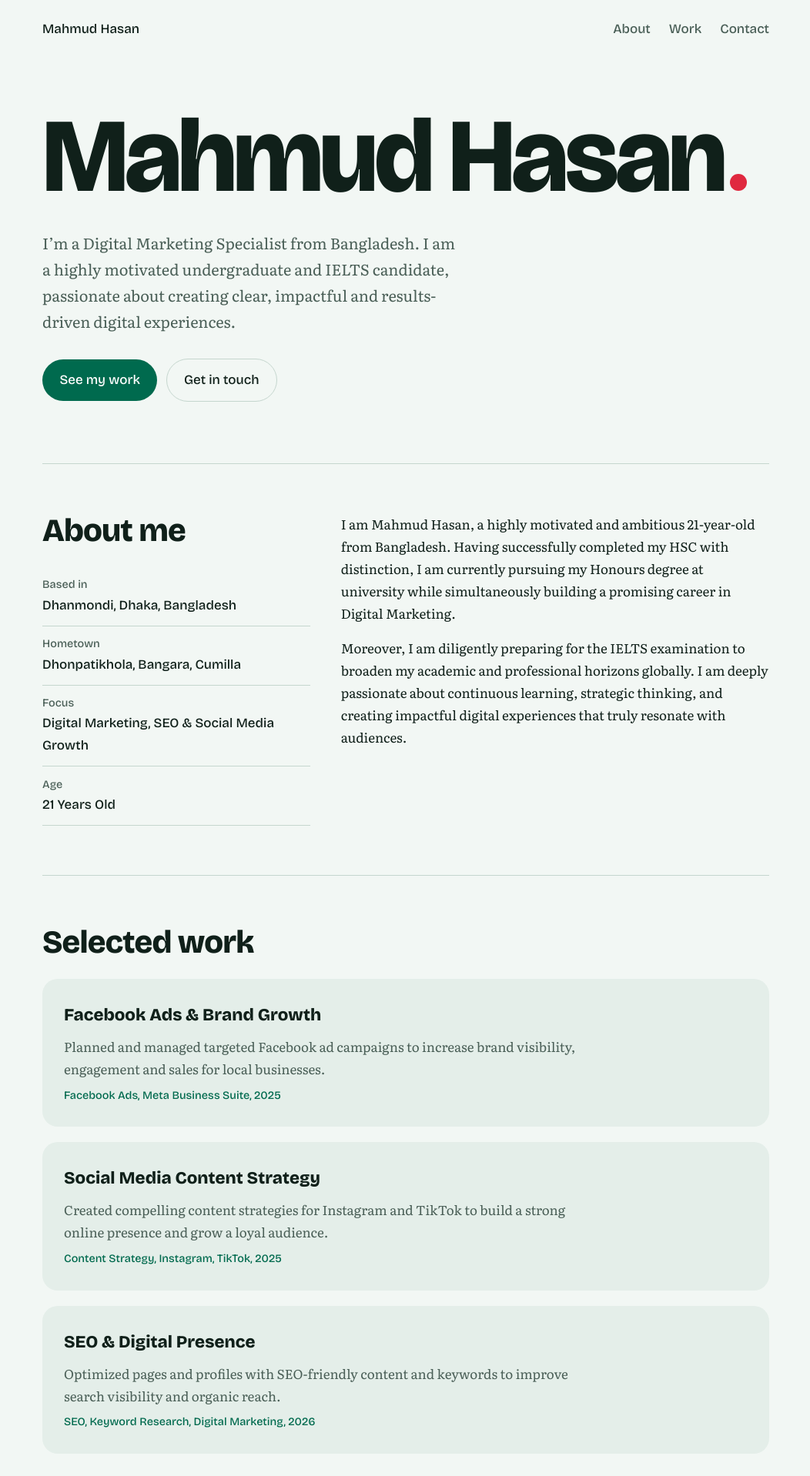
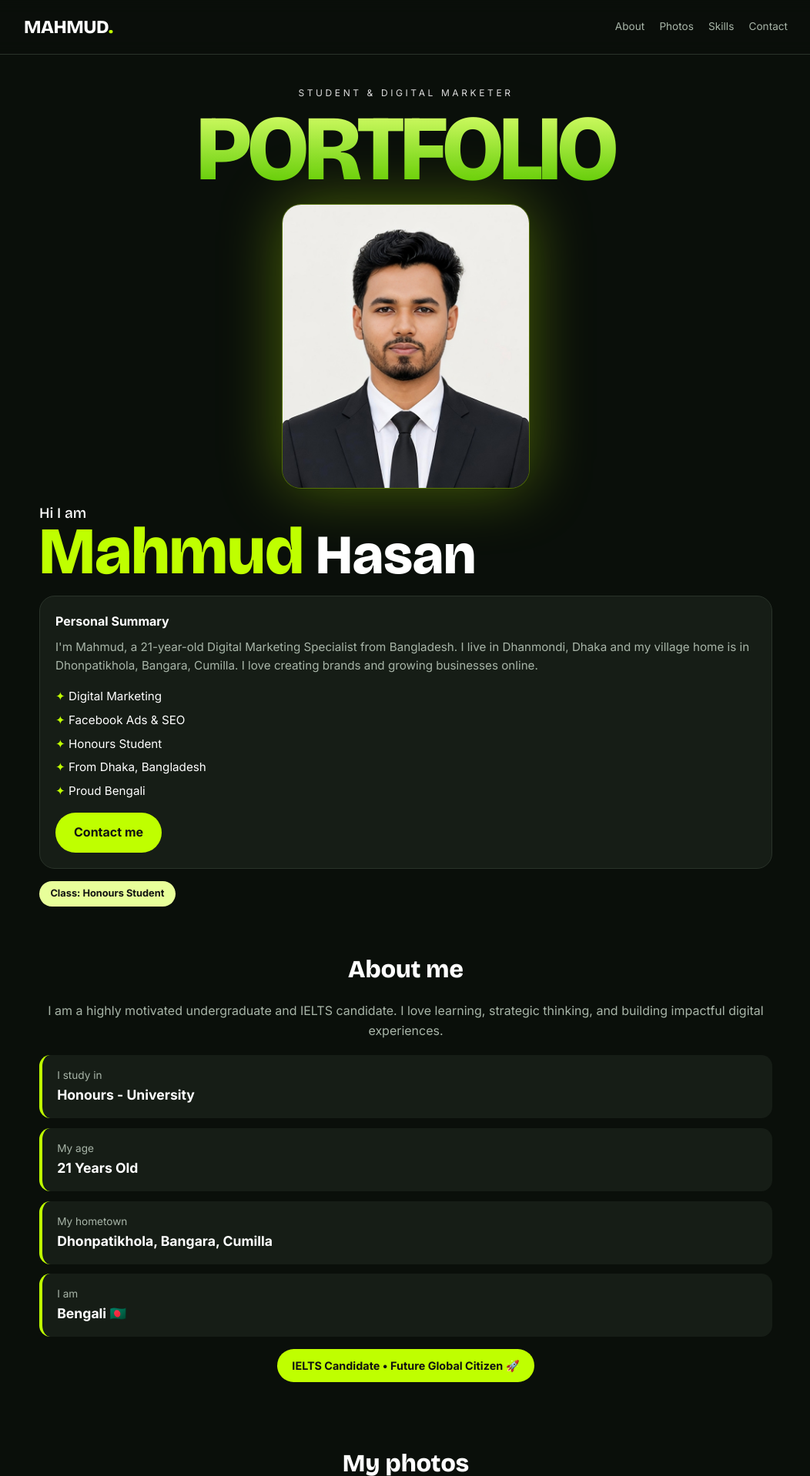
Before and after one commit to mahmudh5667-hub/mahmud, a plain HTML site: page index.html in a window 1280 px wide. Shown: the top 1918 px of the page at 77% size, without its empty margins (113-1165 px from the left). Drawn offline with nearby package versions, Linux system fonts and the light colour scheme.

Commit message:
Update index.html

```diff
--- a/index.html
+++ b/index.html
@@ -4,147 +4,140 @@
 <meta charset="utf-8">
 <meta name="viewport" content="width=device-width, initial-scale=1, viewport-fit=cover">
 <title>Mahmud Hasan – Portfolio</title>
-<link rel="preconnect" href="https://fonts.googleapis.com">
-<link rel="preconnect" href="https://fonts.gstatic.com" crossorigin>
-<link href="https://fonts.googleapis.com/css2?family=Bricolage+Grotesque:opsz,wght@12..96,500;12..96,800&family=Literata:opsz,wght@7..72,400;7..72,500&display=swap" rel="stylesheet">
+<link href="https://fonts.googleapis.com/css2?family=Bricolage+Grotesque:wght@500;800&family=Inter:wght@400;500;600;700&display=swap" rel="stylesheet">
 <style>
-:root{
-  --bg:#F2F7F4; --surface:#E4EEE9; --ink:#10201A; --muted:#4A5F57; --green:#006A4E; --red:#E0293F; --line:#C5D6CE;
-  --head:"Bricolage Grotesque","Helvetica Neue",Arial,sans-serif;
-  --body:"Literata",Georgia,"Times New Roman",serif;
-  box-sizing:border-box;
-  padding-top:env(safe-area-inset-top,0px);
-  padding-bottom:env(safe-area-inset-bottom,0px);
-}
-@media (prefers-color-scheme:dark){
-  :root:not([data-theme="light"]){--bg:#0D1814; --surface:#15251F; --ink:#E8F1ED; --muted:#9DB3AA; --green:#3DBE96; --red:#FF5468; --line:#26403A; color-scheme:dark}
-}
-:root[data-theme="dark"]{--bg:#0D1814; --surface:#15251F; --ink:#E8F1ED; --muted:#9DB3AA; --green:#3DBE96; --red:#FF5468; --line:#26403A; color-scheme:dark}
-*,*::before,*::after{box-sizing:border-box}
-html{scroll-padding-top:env(safe-area-inset-top,0px);scroll-behavior:smooth}
-body{margin:0;background:var(--bg);color:var(--ink);font-family:var(--body);font-size:1.0625rem;line-height:1.7}
-a{color:inherit}
-:focus-visible{outline:3px solid var(--green);outline-offset:3px;border-radius:4px}
-.wrap{max-width:62rem;margin:0 auto;padding:0 1.5rem}
-
-header.nav{display:flex;justify-content:space-between;align-items:center;padding:1.5rem 0;font-family:var(--head);font-weight:500}
-header.nav nav{display:flex;gap:1.5rem}
-header.nav a{text-decoration:none;color:var(--muted)}
-header.nav a:hover{color:var(--ink)}
-
-.hero{padding:4rem 0 5rem}
-.hero h1{font-family:var(--head);font-weight:800;font-size:clamp(3.2rem,12vw,8.5rem);line-height:.92;letter-spacing:-.035em;margin:0 0 2rem}
-.hero h1 .dot{display:inline-block;width:.16em;height:.16em;background:var(--red);border-radius:50%;margin-left:.06em;vertical-align:baseline}
-.hero p{max-width:34rem;font-size:1.25rem;color:var(--muted);margin:0 0 2rem}
-.btn{display:inline-block;font-family:var(--head);font-weight:500;background:var(--green);color:#fff;padding:.8rem 1.4rem;border-radius:999px;text-decoration:none}
-:root[data-theme="dark"] .btn{color:#06130E}
-@media (prefers-color-scheme:dark){:root:not([data-theme="light"]) .btn{color:#06130E}}
-.btn:hover{filter:brightness(1.1)}
-.btn.ghost{background:transparent;color:var(--ink);border:1.5px solid var(--line);margin-left:.5rem}
-
-section{padding:4rem 0;border-top:1px solid var(--line)}
-section h2{font-family:var(--head);font-weight:800;font-size:clamp(1.8rem,4vw,2.6rem);letter-spacing:-.02em;margin:0 0 1.5rem;line-height:1.1}
-.about{display:grid;grid-template-columns:1fr 1.6fr;gap:2.5rem}
-.about p{margin:0 0 1rem;max-width:40rem}
-.facts{margin:0;padding:0;list-style:none;font-family:var(--head)}
-.facts li{padding:.7rem 0;border-bottom:1px solid var(--line)}
-.facts span{display:block;color:var(--muted);font-size:.9rem}
-
-.projects{display:grid;gap:1.25rem}
-.project{background:var(--surface);border-radius:1.25rem;padding:1.75rem;display:grid;gap:.5rem}
-.project h3{font-family:var(--head);font-weight:800;font-size:1.4rem;margin:0}
-.project p{margin:0;color:var(--muted);max-width:42rem}
-.project .tags{font-family:var(--head);font-size:.9rem;color:var(--green);font-weight:500}
-
-.contact p{max-width:34rem;color:var(--muted)}
-.contact .mail{font-family:var(--head);font-weight:800;font-size:clamp(1.4rem,4vw,2.2rem);color:var(--green);word-break:break-all}
-.socials{list-style:none;margin:1.5rem 0 0;padding:0;display:flex;flex-wrap:wrap;gap:.7rem;font-family:var(--head)}
-.socials a{display:inline-block;border:1.5px solid var(--line);padding:.5rem 1rem;border-radius:999px;text-decoration:none;font-weight:500}
-.socials a:hover{background:var(--green);color:#fff;border-color:var(--green)}
-footer{padding:2rem 0 3rem;color:var(--muted);font-size:.9rem;border-top:1px solid var(--line)}
-
-@media (max-width:720px){
-  .about{grid-template-columns:1fr}
-  .btn.ghost{margin:.75rem 0 0}
-}
-@media (prefers-reduced-motion:reduce){html{scroll-behavior:auto}}
+*{box-sizing:border-box;margin:0;padding:0}
+:root{--bg:#0A0F0A;--card:#161D16;--neon:#BFFF00;--green:#8FE000;--muted:#A8B5A8;--line:#2A332A}
+body{background:var(--bg);color:#fff;font-family:Inter,system-ui,sans-serif;line-height:1.6;overflow-x:hidden}
+a{color:inherit;text-decoration:none}
+#loader{position:fixed;inset:0;background:#000;z-index:99;display:flex;flex-direction:column;align-items:center;justify-content:center;gap:16px;transition:opacity .5s,visibility .5s}
+#loader.hide{opacity:0;visibility:hidden}
+#loadNum{font-family:"Bricolage Grotesque",sans-serif;font-weight:800;font-size:clamp(4rem,18vw,7rem);color:var(--neon);line-height:1;letter-spacing:-.04em}
+#loadBar{width:min(320px,70vw);height:8px;background:#222;border-radius:999px;overflow:hidden}
+#loadFill{height:100%;width:0%;background:linear-gradient(90deg,#BFFF00,#4ADE80);border-radius:999px}
+#loadText{color:#888;font-size:.9rem}
+.wrap{max-width:62rem;margin:0 auto;padding:0 1.25rem}
+header{position:sticky;top:0;background:rgba(10,15,10,.9);backdrop-filter:blur(10px);z-index:10;border-bottom:1px solid var(--line)}
+.nav{display:flex;justify-content:space-between;align-items:center;padding:1rem 0}
+.logo{font-family:"Bricolage Grotesque",sans-serif;font-weight:800;font-size:1.5rem;letter-spacing:-.02em}
+.logo i{color:var(--neon);font-style:normal}
+.nav nav{display:flex;gap:1.2rem;font-size:.85rem;color:var(--muted)}
+.nav nav a:hover{color:#fff}
+.hero{padding:2.5rem 0 1rem;text-align:center}
+.hero .top{letter-spacing:.3em;font-size:.75rem;color:#ddd;text-transform:uppercase}
+.hero h1{font-family:"Bricolage Grotesque",sans-serif;font-weight:800;font-size:clamp(3.5rem,15vw,7.5rem);line-height:.9;letter-spacing:-.04em;background:linear-gradient(180deg,#D9FF6A,#5AC800);-webkit-background-clip:text;-webkit-text-fill-color:transparent;margin:.5rem 0 1.2rem}
+.hero-photo{width:min(320px,75vw);aspect-ratio:1/1.15;object-fit:cover;object-position:top;border-radius:1.5rem;margin:0 auto;box-shadow:0 0 0 1px rgba(191,255,0,.3),0 0 80px rgba(191,255,0,.35);background:#222;display:block}
+.hero h2{font-family:"Bricolage Grotesque",sans-serif;font-size:clamp(2.5rem,11vw,4.5rem);line-height:.95;margin:1.5rem 0 .5rem;text-align:left}
+.hero h2 span{color:var(--neon);font-size:1.2em}
+.hero h2 small{display:block;font-size:1.2rem;color:#fff;font-weight:400}
+.badge{display:inline-block;background:#E8FF9A;color:#111;font-weight:700;font-size:.8rem;padding:.4rem .9rem;border-radius:999px;margin:1rem 0 0}
+.card{background:var(--card);border:1px solid var(--line);border-radius:1.25rem;padding:1.25rem;margin-top:1rem}
+.card h3{font-size:1rem;margin-bottom:.5rem}
+.card p{color:var(--muted);font-size:.95rem}
+.tags{list-style:none;margin-top:1rem;display:grid;gap:.4rem;font-size:.95rem}
+.tags li::before{content:"✦ ";color:var(--neon)}
+.btn{display:inline-block;background:var(--neon);color:#111;font-weight:700;padding:.8rem 1.5rem;border-radius:999px;margin-top:1rem}
+section{padding:2.5rem 0}
+section h2{font-family:"Bricolage Grotesque",sans-serif;font-size:2rem;margin-bottom:1rem;text-align:center}
+.info{display:grid;gap:.8rem}
+.info div{background:var(--card);border-left:4px solid var(--neon);border-radius:.9rem;padding:1rem 1.2rem}
+.info small{color:var(--muted);display:block;font-size:.85rem}
+.info b{font-size:1.1rem}
+.pill{display:inline-block;background:var(--neon);color:#111;font-weight:700;padding:.6rem 1.2rem;border-radius:999px;font-size:.9rem;margin-top:1rem}
+.photos{display:grid;grid-template-columns:1fr 1fr;gap:.8rem}
+.photos img{width:100%;aspect-ratio:1/1.2;object-fit:cover;border-radius:1rem;background:#222}
+.place{background:var(--card);border-left:4px solid var(--neon);border-radius:1rem;padding:1.2rem;margin-bottom:.8rem}
+.place b{font-size:1.1rem}
+.place p{color:var(--muted);font-size:.95rem}
+.work{background:var(--card);border-left:4px solid var(--neon);border-radius:1rem;padding:1.2rem;margin-bottom:.8rem}
+.work span{font-size:1.8rem}
+.contact-card{background:var(--card);border-left:4px solid var(--neon);border-radius:1rem;padding:1.2rem;margin-bottom:.8rem;display:block}
+.contact-card small{color:var(--neon);font-size:.85rem}
+.contact-card b{font-size:1.2rem;display:block}
+.contact-card p{color:var(--muted)}
+.socials{display:flex;flex-wrap:wrap;gap:.6rem;margin-top:1rem}
+.socials a{background:#222;border:1px solid var(--line);padding:.6rem 1rem;border-radius:999px;font-size:.9rem}
+footer{text-align:center;padding:2rem 0;color:var(--muted)}
+footer b{color:var(--neon);font-family:"Bricolage Grotesque",sans-serif;font-size:1.3rem;display:block}
 </style>
 </head>
 <body>
+<div id="loader">
+  <div id="loadNum">0%</div>
+  <div id="loadBar"><div id="loadFill"></div></div>
+  <div id="loadText">Loading Mahmud's portfolio...</div>
+</div>
+<header><div class="wrap nav"><div class="logo">MAHMUD<i>.</i></div><nav><a href="#about">About</a><a href="#photos">Photos</a><a href="#skills">Skills</a><a href="#contact">Contact</a></nav></div></header>
 <div class="wrap">
-  <header class="nav">
-    <span>Mahmud Hasan</span>
-    <nav aria-label="Main">
-      <a href="#about">About</a>
-      <a href="#work">Work</a>
-      <a href="#contact">Contact</a>
-    </nav>
-  </header>
-
-  <main>
   <div class="hero">
-      <h1>Mahmud Hasan<span class="dot" aria-hidden="true"></span></h1>
-      <p>I’m a Digital Marketing Specialist from Bangladesh. I am a highly motivated undergraduate and IELTS candidate, passionate about creating clear, impactful and results-driven digital experiences.</p>
-      <a class="btn" href="#work">See my work</a>
-      <a class="btn ghost" href="#contact">Get in touch</a>
+    <div class="top">Student & Digital Marketer</div>
+    <h1>PORTFOLIO</h1>
+    <img class="hero-photo" src="mahmud.jpeg" alt="Mahmud Hasan">
+    <h2><small>Hi I am</small><span>Mahmud</span> Hasan</h2>
+    <div style="text-align:left">
+      <div class="card">
+        <h3>Personal Summary</h3>
+        <p>I'm Mahmud, a 21-year-old Digital Marketing Specialist from Bangladesh. I live in Dhanmondi, Dhaka and my village home is in Dhonpatikhola, Bangara, Cumilla. I love creating brands and growing businesses online.</p>
+        <ul class="tags">
+          <li>Digital Marketing</li>
+          <li>Facebook Ads & SEO</li>
+          <li>Honours Student</li>
+          <li>From Dhaka, Bangladesh</li>
+          <li>Proud Bengali</li>
+        </ul>
+        <a class="btn" href="#contact">Contact me</a>
       </div>
-
-    <section id="about">
-      <div class="about">
-        <div>
-          <h2>About me</h2>
-          <ul class="facts">
-            <li><span>Based in</span>Dhanmondi, Dhaka, Bangladesh</li>
-            <li><span>Hometown</span>Dhonpatikhola, Bangara, Cumilla</li>
-            <li><span>Focus</span>Digital Marketing, SEO & Social Media Growth</li>
-            <li><span>Age</span>21 Years Old</li>
-          </ul>
-        </div>
-        <div>
-          <p>I am Mahmud Hasan, a highly motivated and ambitious 21-year-old from Bangladesh. Having successfully completed my HSC with distinction, I am currently pursuing my Honours degree at university while simultaneously building a promising career in Digital Marketing.</p>
-          <p>Moreover, I am diligently preparing for the IELTS examination to broaden my academic and professional horizons globally. I am deeply passionate about continuous learning, strategic thinking, and creating impactful digital experiences that truly resonate with audiences.</p>
+      <span class="badge">Class: Honours Student</span>
     </div>
   </div>
+  <section id="about">
+    <h2>About me</h2>
+    <p style="text-align:center;color:var(--muted)">I am a highly motivated undergraduate and IELTS candidate. I love learning, strategic thinking, and building impactful digital experiences.</p>
+    <div class="info" style="margin-top:1.2rem">
+      <div><small>I study in</small><b>Honours - University</b></div>
+      <div><small>My age</small><b>21 Years Old</b></div>
+      <div><small>My hometown</small><b>Dhonpatikhola, Bangara, Cumilla</b></div>
+      <div><small>I am</small><b>Bengali 🇧🇩</b></div>
+    </div>
+    <div style="text-align:center"><span class="pill">IELTS Candidate • Future Global Citizen 🚀</span></div>
   </section>
-
-    <section id="work">
-      <h2>Selected work</h2>
-      <div class="projects">
-        <article class="project">
-          <h3>Facebook Ads & Brand Growth</h3>
-          <p>Planned and managed targeted Facebook ad campaigns to increase brand visibility, engagement and sales for local businesses.</p>
-          <span class="tags">Facebook Ads, Meta Business Suite, 2025</span>
-        </article>
-        <article class="project">
-          <h3>Social Media Content Strategy</h3>
-          <p>Created compelling content strategies for Instagram and TikTok to build a strong online presence and grow a loyal audience.</p>
-          <span class="tags">Content Strategy, Instagram, TikTok, 2025</span>
-        </article>
-        <article class="project">
-          <h3>SEO & Digital Presence</h3>
-          <p>Optimized pages and profiles with SEO-friendly content and keywords to improve search visibility and organic reach.</p>
-          <span class="tags">SEO, Keyword Research, Digital Marketing, 2026</span>
-        </article>
+  <section id="photos">
+    <h2>My photos</h2>
+    <div class="photos">
+      <img src="mahmud.jpeg" alt="Mahmud 1">
+      <img src="mahmud1.jpeg" alt="Mahmud 2">
+      <img src="mahmud2.jpeg" alt="Mahmud 3">
+      <img src="mahmud3.jpeg" alt="Mahmud 4">
     </div>
   </section>
-
-    <section id="contact" class="contact">
-      <h2>Let’s talk</h2>
-      <p>Have a project, a question, or an opportunity? Send me an email or message me on WhatsApp and I’ll reply soon.</p>
-      <a class="mail" href="mailto:mahmudh5667@gmail.com">mahmudh5667@gmail.com</a>
-      <ul class="socials">
-        <li><a href="https://wa.me/8801311393997" target="_blank">WhatsApp</a></li>
-        <li><a href="https://www.facebook.com/mahmud4393" target="_blank">Facebook Profile</a></li>
-        <li><a href="https://www.facebook.com/profile.php?id=100084525769316" target="_blank">Facebook Page</a></li>
-        <li><a href="https://www.instagram.com/mahmud__hasan1/" target="_blank">Instagram</a></li>
-        <li><a href="https://t.me/mahmud_34" target="_blank">Telegram</a></li>
-        <li><a href="https://www.tiktok.com/@mahmud.verse" target="_blank">TikTok</a></li>
-      </ul>
+  <section>
+    <h2>Where I'm from</h2>
+    <div class="place"><b>🏙️ I live in Dhaka</b><p>Dhanmondi, Dhaka, Bangladesh is the city where I live and work.</p></div>
+    <div class="place"><b>🌾 My village home</b><p>Dhonpatikhola, Bangara Upazila, Cumilla District, Chattogram Division.</p></div>
   </section>
-  </main>
-
-  <footer>© <span id="y">2026</span> Mahmud Hasan</footer>
+  <section id="skills">
+    <h2>What I do</h2>
+    <div class="work"><span>📈</span><br><b>Facebook Ads & Brand Growth</b><p>I plan targeted ad campaigns to increase visibility, engagement and sales.</p></div>
+    <div class="work"><span>🎬</span><br><b>Social Media Content Strategy</b><p>I create content strategies for Instagram and TikTok to grow a loyal audience.</p></div>
+    <div class="work"><span>🇧🇩</span><br><b>Proud Bengali</b><p>I'm a Bengali from Bangladesh. Dhaka is my city and Cumilla is my village home.</p></div>
+  </section>
+  <section id="contact">
+    <h2>Contact me</h2>
+    <a class="contact-card" href="https://wa.me/8801311393997"><small>Tap to open</small><b>💬 WhatsApp</b><p>01311-393997</p></a>
+    <a class="contact-card" href="mailto:mahmudh5667@gmail.com"><small>Tap to open</small><b>✉️ Email</b><p>mahmudh5667@gmail.com</p></a>
+    <a class="contact-card" href="https://www.facebook.com/mahmud4393"><small>Tap to open</small><b>👤 Facebook</b><p>Mahmud Hasan</p></a>
+    <a class="contact-card" href="https://www.instagram.com/mahmud__hasan1/"><small>Tap to open</small><b>📸 Instagram</b><p>@mahmud__hasan1</p></a>
+    <a class="contact-card" href="https://t.me/mahmud_34"><small>Tap to open</small><b>✈️ Telegram</b><p>@mahmud_34</p></a>
+    <a class="contact-card" href="https://www.tiktok.com/@mahmud.verse"><small>Tap to open</small><b>🎵 TikTok</b><p>@mahmud.verse</p></a>
+    <div class="socials">
+      <a href="https://www.facebook.com/profile.php?id=100084525769316">Facebook Page</a>
     </div>
-<script>document.getElementById('y').textContent=new Date().getFullYear();</script>
+  </section>
+</div>
+<footer><b>MAHMUD</b>Made by Mahmud Hasan, 2026</footer>
+<script>
+let n=0; let el=document.getElementById('loadNum'); let fill=document.getElementById('loadFill');
+let t=setInterval(()=>{ n+=Math.floor(Math.random()*12)+4; if(n>=100){n=100; clearInterval(t); setTimeout(()=>{document.getElementById('loader').classList.add('hide')},400);} el.textContent=n+'%'; fill.style.width=n+'%'; },60);
+</script>
 </body>
 </html>
```
Lines whose indentation alone changed are shown as unchanged.
